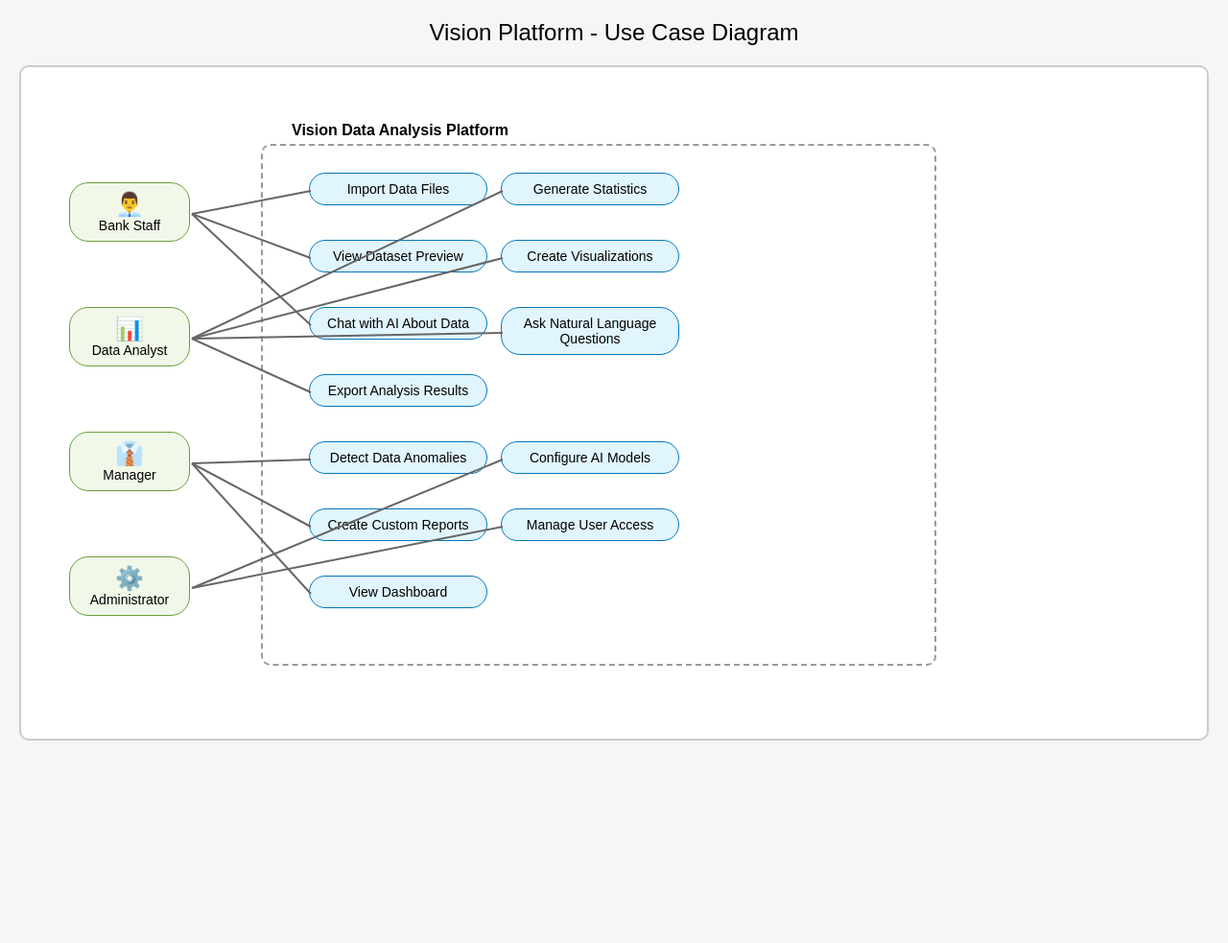
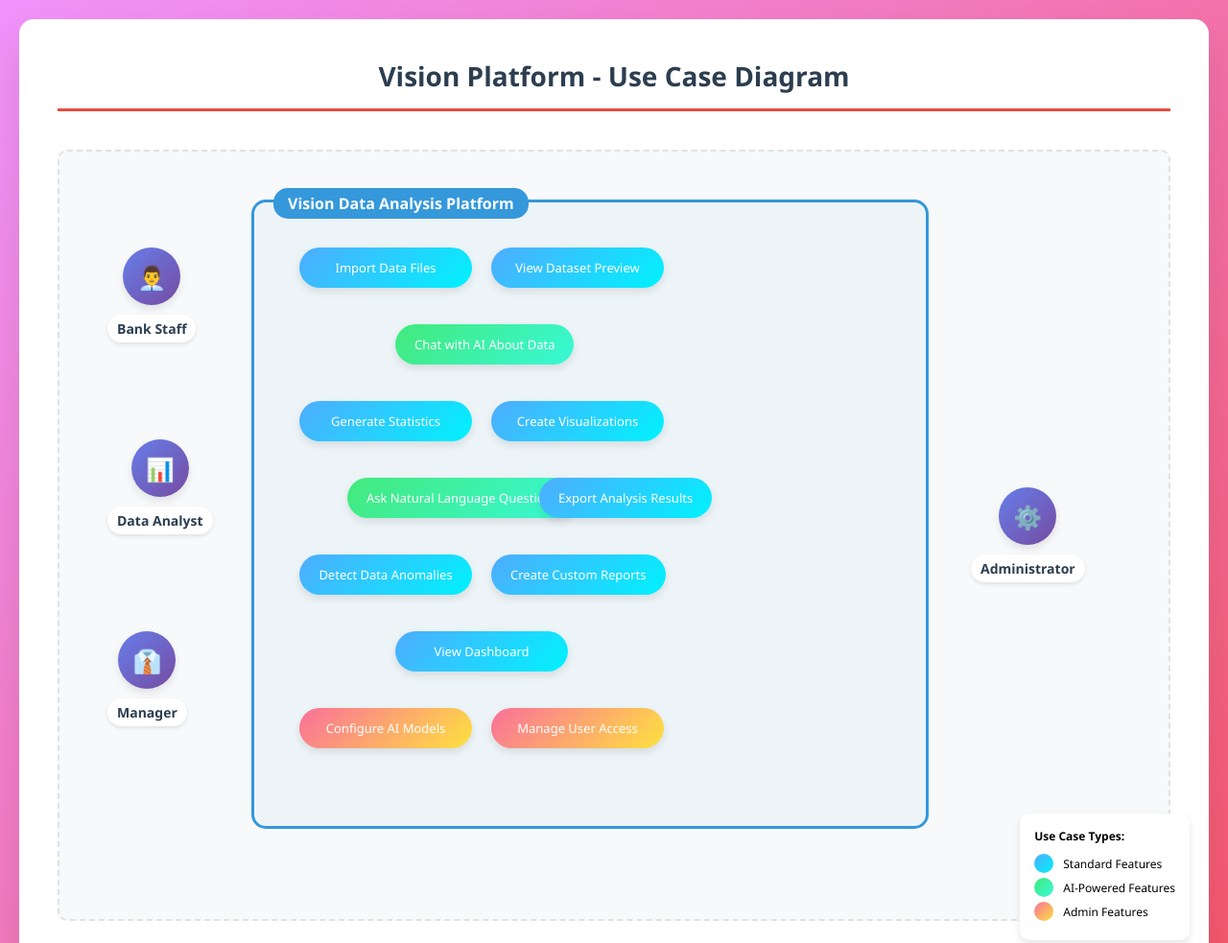
Before and after one commit to Amirabahanni/use-case-diagram, a plain HTML site: page index.html in a window 1280 px wide. Shown: the top 983 px of the page at 96% size. Before the commit the page ends 800 px from the top, so only its background shows below. Drawn offline with Linux system fonts and the light colour scheme.

Commit message:
Update index.html

```diff
--- a/index.html
+++ b/index.html
@@ -2,209 +2,243 @@
 <html lang="en">
 <head>
     <meta charset="UTF-8">
+    <meta name="viewport" content="width=device-width, initial-scale=1.0">
     <title>Vision Use Case Diagram</title>
     <style>
         body {
-      font-family: Arial, sans-serif;
+            font-family: 'Segoe UI', Tahoma, Geneva, Verdana, sans-serif;
             margin: 0;
             padding: 20px;
-      background: #f4f6f8;
+            background: linear-gradient(135deg, #f093fb 0%, #f5576c 100%);
+            min-height: 100vh;
+            display: flex;
+            justify-content: center;
+            align-items: center;
         }
 
         .diagram-container {
-      max-width: 1300px;
-      margin: 0 auto;
+            background: white;
+            border-radius: 15px;
+            padding: 40px;
+            box-shadow: 0 20px 40px rgba(0,0,0,0.1);
+            max-width: 1200px;
+            width: 100%;
+            position: relative;
         }
 
         .title {
             text-align: center;
-      font-size: 24px;
-      margin-bottom: 20px;
+            font-size: 28px;
+            font-weight: bold;
+            color: #2c3e50;
+            margin-bottom: 40px;
+            border-bottom: 3px solid #e74c3c;
+            padding-bottom: 15px;
         }
 
         .diagram-area {
             position: relative;
-      background: #fff;
-      height: 700px;
-      border: 2px solid #ccc;
+            height: 800px;
+            background: #f8f9fa;
             border-radius: 10px;
+            border: 2px dashed #dee2e6;
             overflow: hidden;
+        }
+
+        .actor {
+            position: absolute;
+            text-align: center;
+            color: #2c3e50;
+        }
+
+        .actor-icon {
+            width: 60px;
+            height: 60px;
+            background: linear-gradient(135deg, #667eea 0%, #764ba2 100%);
+            border-radius: 50%;
+            display: flex;
+            align-items: center;
+            justify-content: center;
+            font-size: 24px;
+            color: white;
+            margin: 0 auto 10px;
+            box-shadow: 0 4px 8px rgba(0,0,0,0.1);
+        }
+
+        .actor-name {
+            font-weight: bold;
+            font-size: 14px;
+            background: white;
+            padding: 5px 10px;
+            border-radius: 15px;
+            box-shadow: 0 2px 4px rgba(0,0,0,0.1);
+        }
+
+        .use-case {
+            position: absolute;
+            background: linear-gradient(135deg, #4facfe 0%, #00f2fe 100%);
+            color: white;
+            padding: 12px 20px;
+            border-radius: 25px;
+            text-align: center;
+            font-size: 13px;
+            font-weight: 500;
+            box-shadow: 0 4px 8px rgba(0,0,0,0.1);
+            min-width: 140px;
+            cursor: pointer;
+            transition: transform 0.2s;
+        }
+
+        .use-case:hover {
+            transform: scale(1.05);
+        }
+
+        .use-case.ai-feature {
+            background: linear-gradient(135deg, #43e97b 0%, #38f9d7 100%);
+        }
+
+        .use-case.admin-feature {
+            background: linear-gradient(135deg, #fa709a 0%, #fee140 100%);
         }
 
         .system-boundary {
             position: absolute;
-      top: 80px;
-      left: 250px;
+            border: 3px solid #3498db;
+            border-radius: 15px;
+            background: rgba(52, 152, 219, 0.05);
+            left: 200px;
+            top: 50px;
             width: 700px;
-      height: 540px;
-      border: 2px dashed #999;
-      border-radius: 10px;
+            height: 650px;
         }
 
         .system-title {
             position: absolute;
-      top: -25px;
+            top: -15px;
             left: 20px;
-      background: white;
-      padding: 0 10px;
+            background: #3498db;
+            color: white;
+            padding: 5px 15px;
+            border-radius: 15px;
             font-weight: bold;
+            font-size: 16px;
         }
 
-    .actor, .use-case {
+        .connection-line {
             position: absolute;
-      padding: 8px 12px;
-      border-radius: 20px;
-      background: #e1f5fe;
-      border: 1px solid #0277bd;
-      text-align: center;
-      font-size: 14px;
-    }
-
-    .actor {
-      width: 100px;
-      background: #f1f8e9;
-      border: 1px solid #689f38;
-    }
-
-    .actor .actor-icon {
-      font-size: 24px;
-    }
-
-    .use-case {
-      width: 160px;
+            height: 2px;
+            background: #7f8c8d;
+            z-index: 1;
         }
 
         /* Actor positions */
-    #actor-bank { top: 120px; left: 50px; }
-    #actor-analyst { top: 250px; left: 50px; }
-    #actor-manager { top: 380px; left: 50px; }
-    #actor-admin { top: 510px; left: 50px; }
+        .bank-staff { top: 100px; left: 50px; }
+        .data-analyst { top: 300px; left: 50px; }
+        .manager { top: 500px; left: 50px; }
+        .admin { top: 350px; left: 950px; }
 
-    /* Use case positions inside the system */
-    #uc1 { top: 110px; left: 300px; }
-    #uc2 { top: 180px; left: 300px; }
-    #uc3 { top: 250px; left: 300px; }
-    #uc4 { top: 110px; left: 500px; }
-    #uc5 { top: 180px; left: 500px; }
-    #uc6 { top: 250px; left: 500px; }
-    #uc7 { top: 320px; left: 300px; }
-    #uc8 { top: 390px; left: 300px; }
-    #uc9 { top: 460px; left: 300px; }
-    #uc10 { top: 530px; left: 300px; }
-    #uc11 { top: 390px; left: 500px; }
-    #uc12 { top: 460px; left: 500px; }
+        /* Use case positions */
+        .uc1 { top: 100px; left: 250px; }
+        .uc2 { top: 100px; left: 450px; }
+        .uc3 { top: 180px; left: 350px; }
+        .uc4 { top: 260px; left: 250px; }
+        .uc5 { top: 260px; left: 450px; }
+        .uc6 { top: 340px; left: 300px; }
+        .uc7 { top: 340px; left: 500px; }
+        .uc8 { top: 420px; left: 250px; }
+        .uc9 { top: 420px; left: 450px; }
+        .uc10 { top: 500px; left: 350px; }
+        .uc11 { top: 580px; left: 250px; }
+        .uc12 { top: 580px; left: 450px; }
 
-    svg.connector {
+        .legend {
             position: absolute;
-      top: 0;
-      left: 0;
-      z-index: 0;
-      width: 100%;
-      height: 100%;
-      pointer-events: none;
+            bottom: 20px;
+            right: 20px;
+            background: white;
+            padding: 15px;
+            border-radius: 10px;
+            box-shadow: 0 4px 8px rgba(0,0,0,0.1);
+            font-size: 12px;
         }
 
-    line {
-      stroke: #666;
-      stroke-width: 2;
+        .legend-item {
+            display: flex;
+            align-items: center;
+            margin: 5px 0;
+        }
+
+        .legend-color {
+            width: 20px;
+            height: 20px;
+            border-radius: 10px;
+            margin-right: 10px;
         }
     </style>
 </head>
 <body>
     <div class="diagram-container">
         <div class="title">Vision Platform - Use Case Diagram</div>
-    <div class="diagram-area" id="diagramArea">
 
-      <!-- Actors -->
-      <div class="actor" id="actor-bank">
-        <div class="actor-icon">👨‍💼</div>
-        Bank Staff
-      </div>
-
-      <div class="actor" id="actor-analyst">
-        <div class="actor-icon">📊</div>
-        Data Analyst
-      </div>
-
-      <div class="actor" id="actor-manager">
-        <div class="actor-icon">👔</div>
-        Manager
-      </div>
-
-      <div class="actor" id="actor-admin">
-        <div class="actor-icon">⚙️</div>
-        Administrator
-      </div>
-
-      <!-- System -->
+        <div class="diagram-area">
+            <!-- System boundary -->
             <div class="system-boundary">
                 <div class="system-title">Vision Data Analysis Platform</div>
             </div>
 
+            <!-- Actors -->
+            <div class="actor bank-staff">
+                <div class="actor-icon">👨‍💼</div>
+                <div class="actor-name">Bank Staff</div>
+            </div>
+
+            <div class="actor data-analyst">
+                <div class="actor-icon">📊</div>
+                <div class="actor-name">Data Analyst</div>
+            </div>
+
+            <div class="actor manager">
+                <div class="actor-icon">👔</div>
+                <div class="actor-name">Manager</div>
+            </div>
+
+            <div class="actor admin">
+                <div class="actor-icon">⚙️</div>
+                <div class="actor-name">Administrator</div>
+            </div>
+
             <!-- Use Cases -->
-      <div class="use-case" id="uc1">Import Data Files</div>
-      <div class="use-case" id="uc2">View Dataset Preview</div>
-      <div class="use-case" id="uc3">Chat with AI About Data</div>
-      <div class="use-case" id="uc4">Generate Statistics</div>
-      <div class="use-case" id="uc5">Create Visualizations</div>
-      <div class="use-case" id="uc6">Ask Natural Language Questions</div>
-      <div class="use-case" id="uc7">Export Analysis Results</div>
-      <div class="use-case" id="uc8">Detect Data Anomalies</div>
-      <div class="use-case" id="uc9">Create Custom Reports</div>
-      <div class="use-case" id="uc10">View Dashboard</div>
-      <div class="use-case" id="uc11">Configure AI Models</div>
-      <div class="use-case" id="uc12">Manage User Access</div>
+            <div class="use-case uc1">Import Data Files</div>
+            <div class="use-case uc2">View Dataset Preview</div>
+            <div class="use-case uc3 ai-feature">Chat with AI About Data</div>
+            <div class="use-case uc4">Generate Statistics</div>
+            <div class="use-case uc5">Create Visualizations</div>
+            <div class="use-case uc6 ai-feature">Ask Natural Language Questions</div>
+            <div class="use-case uc7">Export Analysis Results</div>
+            <div class="use-case uc8">Detect Data Anomalies</div>
+            <div class="use-case uc9">Create Custom Reports</div>
+            <div class="use-case uc10">View Dashboard</div>
+            <div class="use-case uc11 admin-feature">Configure AI Models</div>
+            <div class="use-case uc12 admin-feature">Manage User Access</div>
 
-      <!-- SVG connector -->
-      <svg class="connector" id="svgConnector"></svg>
+            <!-- Connection lines would be drawn with SVG or CSS, simplified here -->
+        </div>
+
+        <div class="legend">
+            <div style="font-weight: bold; margin-bottom: 10px;">Use Case Types:</div>
+            <div class="legend-item">
+                <div class="legend-color" style="background: linear-gradient(135deg, #4facfe 0%, #00f2fe 100%);"></div>
+                Standard Features
+            </div>
+            <div class="legend-item">
+                <div class="legend-color" style="background: linear-gradient(135deg, #43e97b 0%, #38f9d7 100%);"></div>
+                AI-Powered Features
+            </div>
+            <div class="legend-item">
+                <div class="legend-color" style="background: linear-gradient(135deg, #fa709a 0%, #fee140 100%);"></div>
+                Admin Features
             </div>
         </div>
-
-  <script>
-    const connections = [
-      ["actor-bank", "uc1"],
-      ["actor-bank", "uc2"],
-      ["actor-bank", "uc3"],
-      ["actor-analyst", "uc4"],
-      ["actor-analyst", "uc5"],
-      ["actor-analyst", "uc6"],
-      ["actor-analyst", "uc7"],
-      ["actor-manager", "uc8"],
-      ["actor-manager", "uc9"],
-      ["actor-manager", "uc10"],
-      ["actor-admin", "uc11"],
-      ["actor-admin", "uc12"]
-    ];
-
-    function drawConnections() {
-      const svg = document.getElementById("svgConnector");
-      svg.innerHTML = "";
-
-      const containerRect = document.getElementById("diagramArea").getBoundingClientRect();
-
-      connections.forEach(([fromId, toId]) => {
-        const fromEl = document.getElementById(fromId);
-        const toEl = document.getElementById(toId);
-
-        const fromRect = fromEl.getBoundingClientRect();
-        const toRect = toEl.getBoundingClientRect();
-
-        const x1 = fromRect.right - containerRect.left;
-        const y1 = fromRect.top + fromRect.height / 2 - containerRect.top;
-        const x2 = toRect.left - containerRect.left;
-        const y2 = toRect.top + toRect.height / 2 - containerRect.top;
-
-        const line = document.createElementNS("http://www.w3.org/2000/svg", "line");
-        line.setAttribute("x1", x1);
-        line.setAttribute("y1", y1);
-        line.setAttribute("x2", x2);
-        line.setAttribute("y2", y2);
-        svg.appendChild(line);
-      });
-    }
-
-    window.addEventListener("load", drawConnections);
-    window.addEventListener("resize", drawConnections);
-  </script>
+    </div>
 </body>
 </html>
```
Lines whose indentation alone changed are shown as unchanged.
